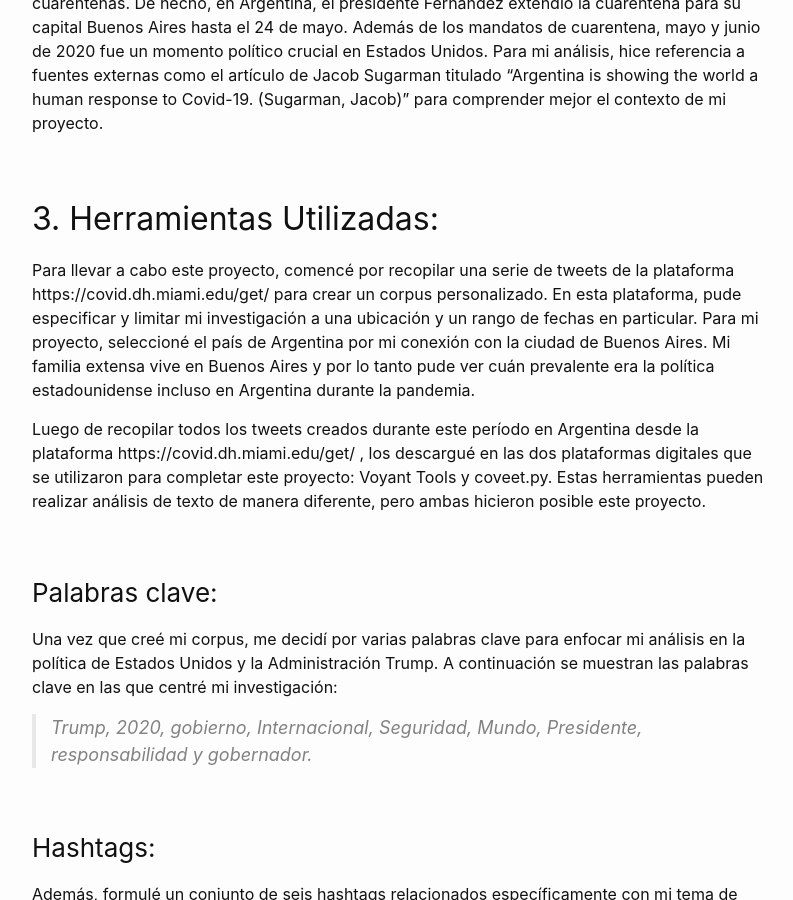
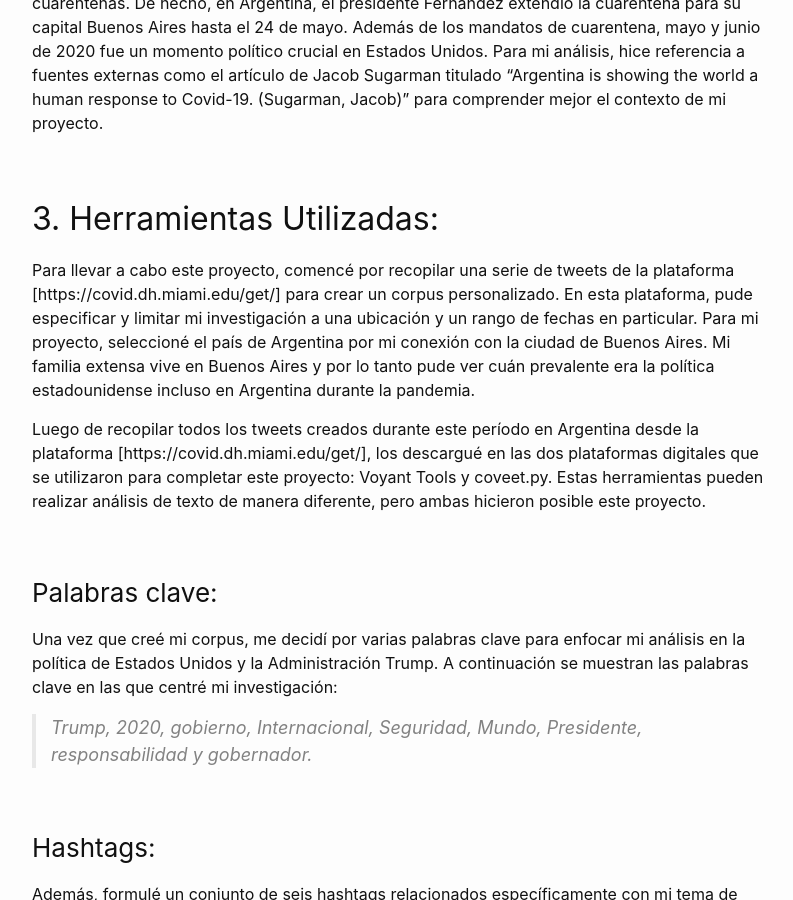
Before and after one commit to gmagnant00/gmagnant00.github.io, a Jekyll site: the page built from _posts/2021-12-8-ensayo4.md, in a window 1280 px wide and 900 px high, scrolled down 927 px. Shown: the whole window, without its empty margins (238-1031 px from the left). Built offline with Jekyll 4.4.1, drawn with Linux system fonts in a browser that asks for light colours; some of the changed text lies outside the part shown.

Commit message:
Update 2021-12-8-ensayo4.md

```diff
--- a/_posts/2021-12-8-ensayo4.md
+++ b/_posts/2021-12-8-ensayo4.md
@@ -16,9 +16,9 @@ Decidí comenzar mi análisis en mayo porque, a estas alturas de 2020, el corona
 
 ## 3.	Herramientas Utilizadas:
 
-Para llevar a cabo este proyecto, comencé por recopilar una serie de tweets de la plataforma https://covid.dh.miami.edu/get/ para crear un corpus personalizado. En esta plataforma, pude especificar y limitar mi investigación a una ubicación y un rango de fechas en particular. Para mi proyecto, seleccioné el país de Argentina por mi conexión con la ciudad de Buenos Aires. Mi familia extensa vive en Buenos Aires y por lo tanto pude ver cuán prevalente era la política estadounidense incluso en Argentina durante la pandemia.
+Para llevar a cabo este proyecto, comencé por recopilar una serie de tweets de la plataforma [https://covid.dh.miami.edu/get/] para crear un corpus personalizado. En esta plataforma, pude especificar y limitar mi investigación a una ubicación y un rango de fechas en particular. Para mi proyecto, seleccioné el país de Argentina por mi conexión con la ciudad de Buenos Aires. Mi familia extensa vive en Buenos Aires y por lo tanto pude ver cuán prevalente era la política estadounidense incluso en Argentina durante la pandemia.
 
-Luego de recopilar todos los tweets creados durante este período en Argentina desde la plataforma https://covid.dh.miami.edu/get/ , los descargué en las dos plataformas digitales que se utilizaron para completar este proyecto: Voyant Tools y coveet.py. Estas herramientas pueden realizar análisis de texto de manera diferente, pero ambas hicieron posible este proyecto.
+Luego de recopilar todos los tweets creados durante este período en Argentina desde la plataforma [https://covid.dh.miami.edu/get/], los descargué en las dos plataformas digitales que se utilizaron para completar este proyecto: Voyant Tools y coveet.py. Estas herramientas pueden realizar análisis de texto de manera diferente, pero ambas hicieron posible este proyecto.
 
 ### Palabras clave:
 Una vez que creé mi corpus, me decidí por varias palabras clave para enfocar mi análisis en la política de Estados Unidos y la Administración Trump. A continuación se muestran las palabras clave en las que centré mi investigación:
@@ -55,7 +55,7 @@ Los metadatos sobre mi corpus que analicé fueron el número total de palabras y
 
 
 <figure>
-  <img src="/assets/images/fig3.png" alt="Sumario" style="width:100%">
+  <img src="/assets/images/fig3.png" alt="Sumario" style="width:70%">
   <figcaption align = "center">
   <b>Figura 3 -Contexto de la palabra clave “Trump” en cada Tweet en Voyant Tools</b>
   </figcaption>
```
Also changed, not shown: other parts of _posts/2021-12-8-ensayo4.md (+0 -2 lines).
